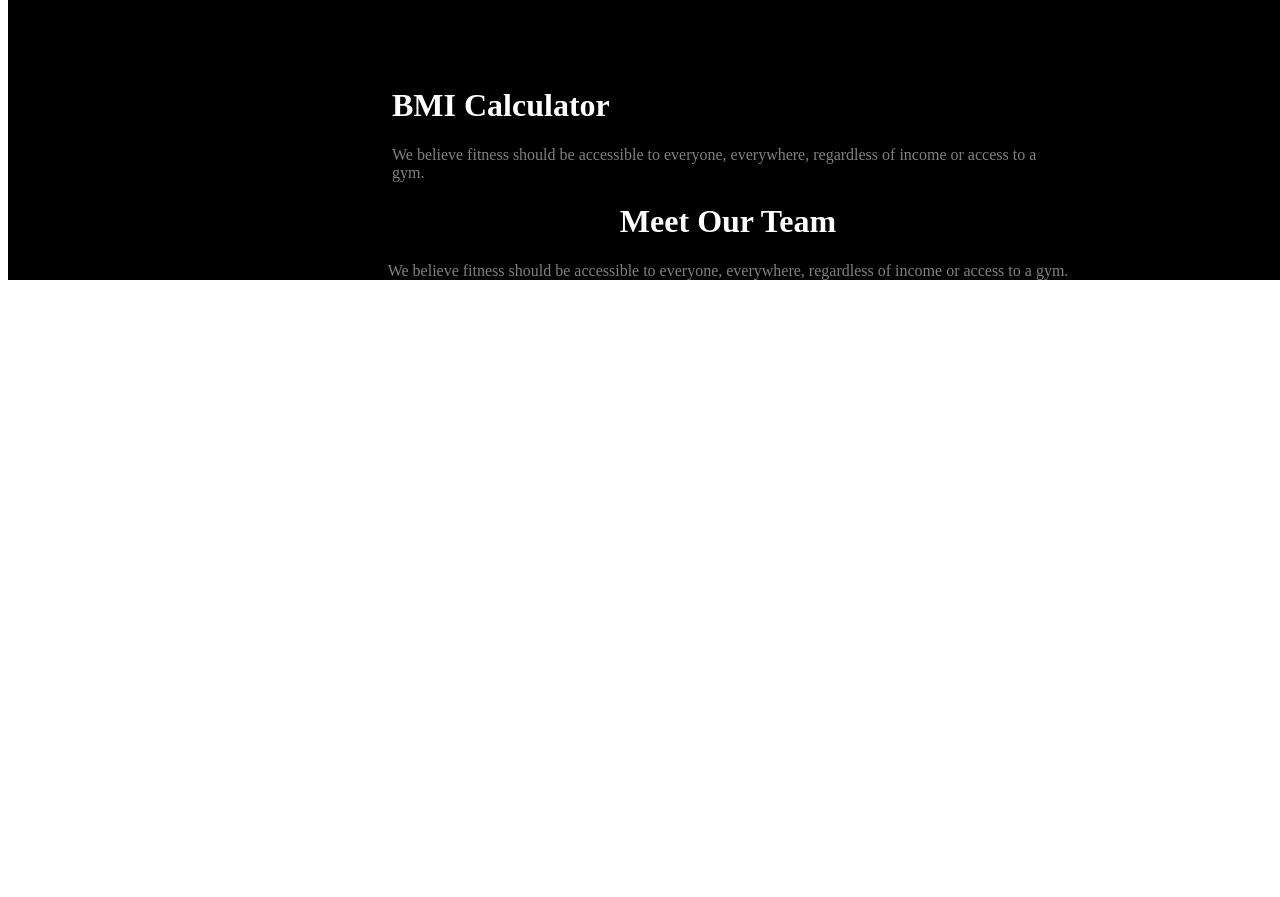
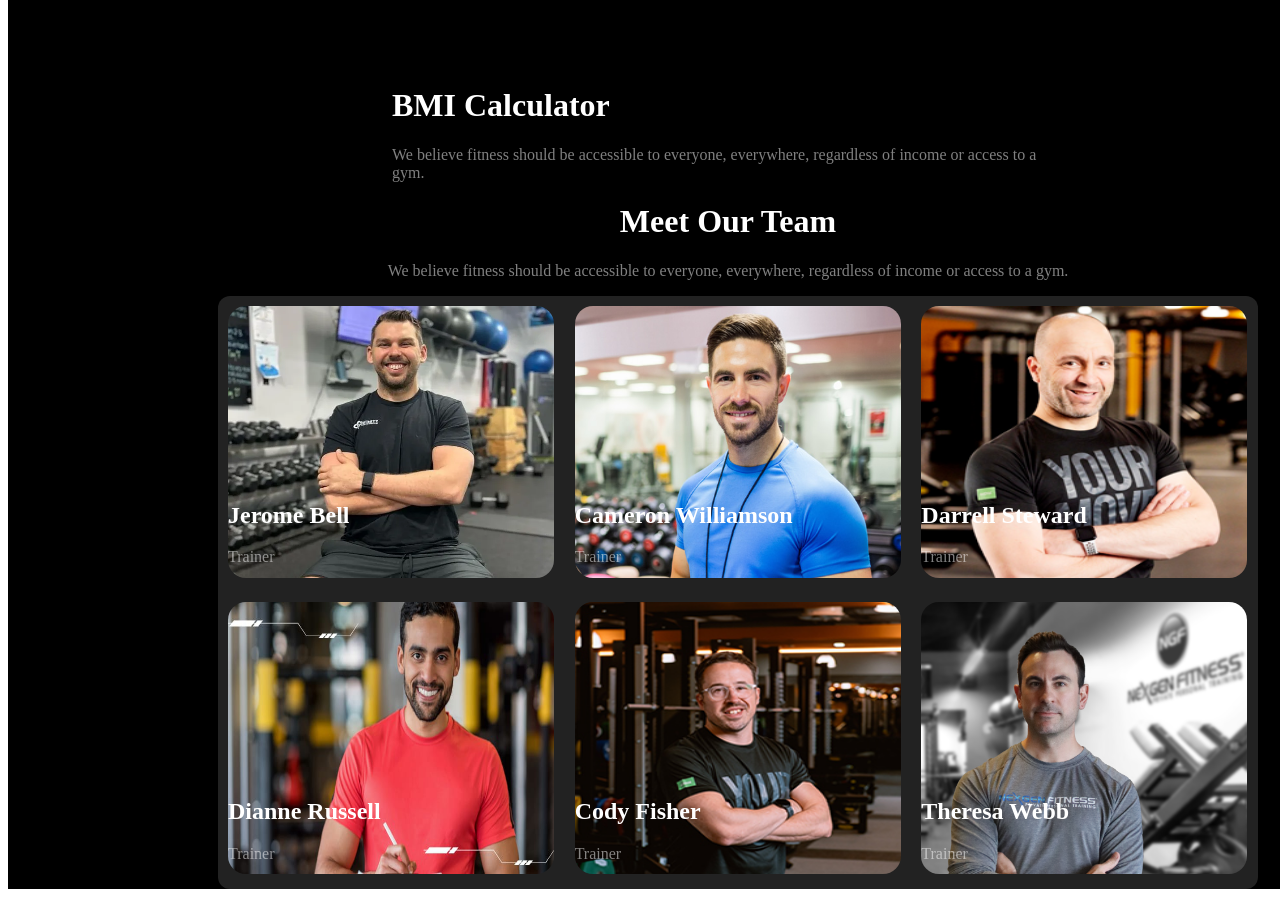
Before and after one commit to mizanurrahmansayed/my-second-assignment, a plain HTML site: page index.html in a window 1280 px wide. Shown: the part 1600-2497 px from the top of the page. Before the commit the page ends 1896 px from the top, so only its background shows below. Drawn offline with Linux system fonts and the light colour scheme.

Commit message:
added the main file

```diff
--- a/index.html
+++ b/index.html
@@ -89,12 +89,55 @@
 
 
         </div>
-        <div>
+        <div class="teams">
             <div class="title2">
                 <h1 class="text-gray">Meet Our Team</h1>
                 <p class="light-text-gray">We believe fitness should be accessible to everyone, everywhere, regardless of income or access to a gym.</p>
             </div>
-            <div>
+            <div class="team">
+                <div class="photos">
+                    <img class="group" src="images/trainer1.png" alt="">
+                   <div class="prime">
+                    <h2 class=" text-gray">Jerome Bell</h2>
+                    <p class=" light-text-gray">Trainer</p>
+                </div>
+                </div>
+                <div class="photos">
+                    <img class="group" src="images/trainer2.png" alt="">
+                    <div class="prime">
+                    <h2 class="text-gray">Cameron Williamson</h2>
+                    <p class="light-text-gray">Trainer</p>
+                </div>
+                </div>
+                <div class="photos">
+                    <img class="group" src="images/trainer3.png" alt="">
+                    <div class="prime">
+                    <h2 class="text-gray">Darrell Steward</h2>
+                    <p class="light-text-gray">Trainer</p>
+                </div>
+                </div>
+                <div class="photos">
+                    <img class="group" src="images/trainer4.png" alt="">
+                    <div class="prime">
+                    <h2 class="text-gray">Dianne Russell</h2>
+
+                    <p class="light-text-gray">Trainer</p>
+                </div>
+                </div>
+                <div class="photos">
+                    <img class="group" src="images/trainer5.png" alt="">
+                    <div class="prime">
+                    <h2 class="text-gray">Cody Fisher</h2>
+                    <p class="light-text-gray">Trainer</p>
+                </div>
+                </div>
+                <div class="photos">
+                    <img class="group" src="images/trainer6.png" alt="">
+                    <div class="prime">
+                    <h2 class="text-gray">Theresa Webb</h2>
+                    <p class="light-text-gray">Trainer</p>
+                </div>
+                </div>
 
             </div>
 
--- a/styles.css
+++ b/styles.css
@@ -155,3 +155,28 @@
     align-items: center;
     text-align: center;
 }
+.teams{
+    width: 1060px;
+    align-items: center;
+    justify-content: center;
+    margin-left: 190px;
+
+}
+.team{
+    display: grid;
+    grid-template-columns: repeat(3,1fr);
+    margin-left: 20px;
+    background-color: rgba(34, 34, 34, 1);
+    border-radius: 12px;
+}
+.group{
+    width: 326px;
+    height: 272px;
+    border-radius: 18px;
+}
+.prime{
+    margin-top: -100px;
+}
+.photos{
+    margin: 10px;
+}
```
